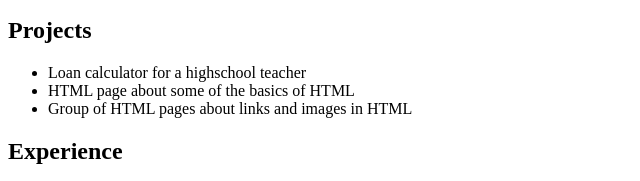
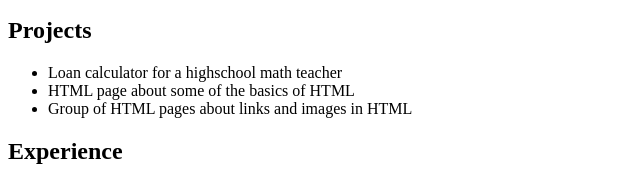
Before and after one commit to JadenJohnson227/portfolio, a plain HTML site: page index.html in a window 1280 px wide. Shown: the part 148-329 px from the top of the page, 0-640 px from the left. Drawn offline with Linux system fonts and the light colour scheme.

Commit message:
first change for testing

```diff
--- a/index.html
+++ b/index.html
@@ -12,7 +12,7 @@
 
     <h2>Projects</h2>
     <ul>
-      <li>Loan calculator for a highschool teacher</li>
+      <li>Loan calculator for a highschool math teacher</li>
       <li>HTML page about some of the basics of HTML</li>
       <li>Group of HTML pages about links and images in HTML</li>
     </ul>
```
